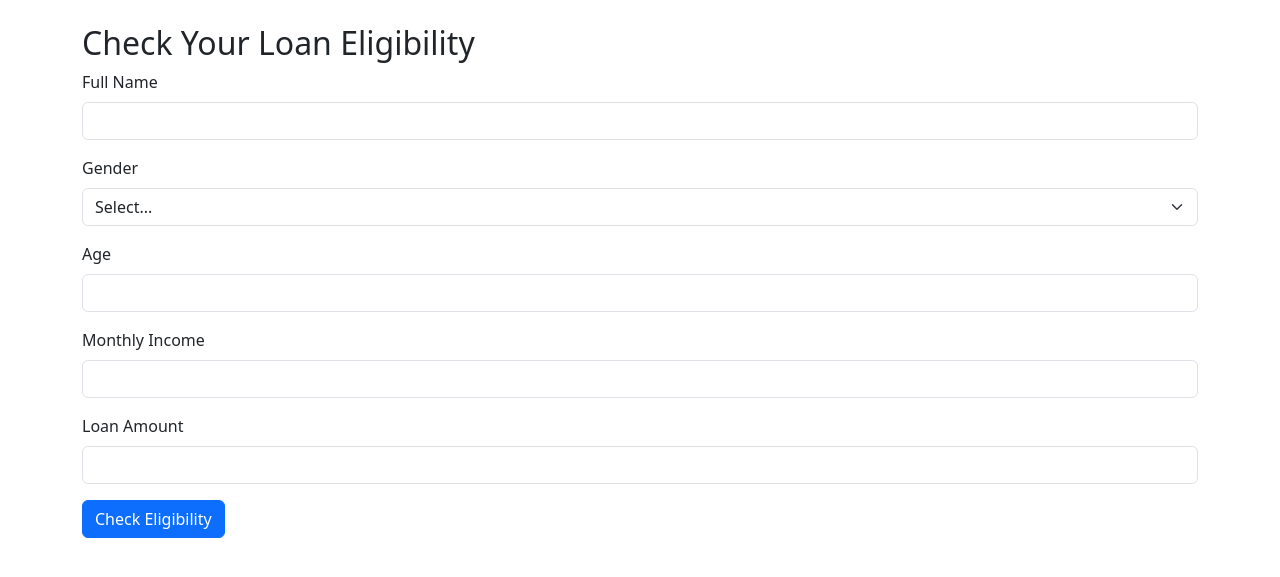
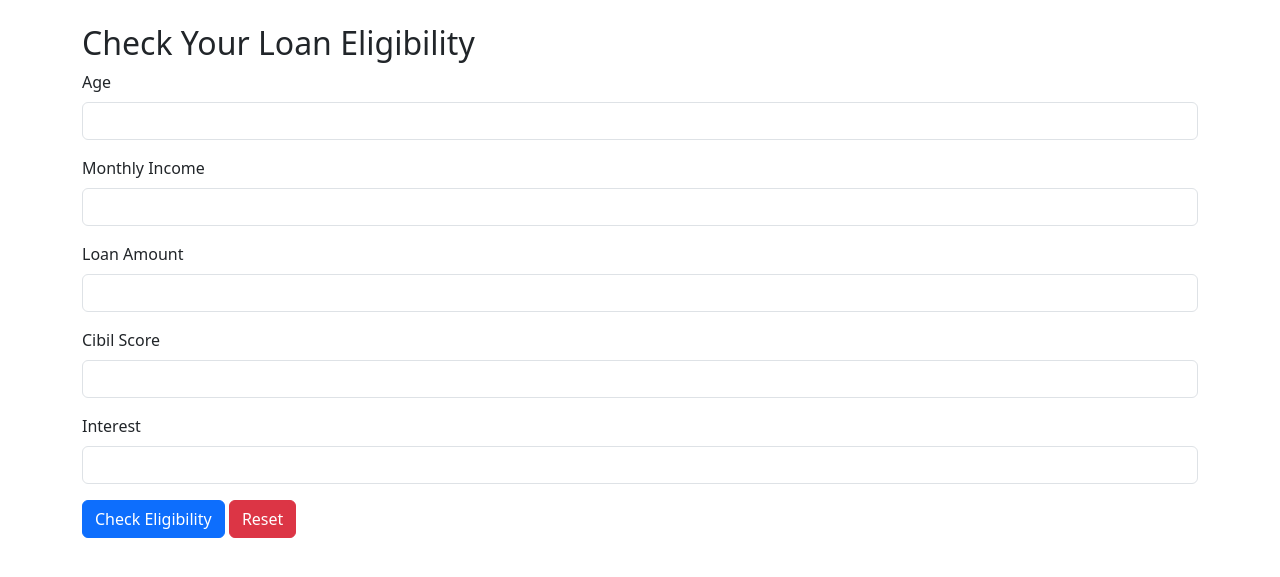
Before and after one commit to ThanigaivelGanapathi/Loan-Eligibility-Checker, a Django app: template Loan Eligibility Checker/Mini Project/website/templates/predict.html in a window 1280 px wide. Shown: the part 56-633 px from the top of the page. Run offline with Django 3.2, Linux system fonts and the light colour scheme; the template is opened without the code that fills it, so the values that code supplies are empty.

Commit message:
Add files via upload

```diff
--- a/Loan Eligibility Checker/Mini Project/website/templates/predict.html
+++ b/Loan Eligibility Checker/Mini Project/website/templates/predict.html
@@ -8,6 +8,7 @@
     <meta name="viewport" content="width=device-width, initial-scale=1">
     <!-- Bootstrap CDN -->
     <link href="https://cdn.jsdelivr.net/npm/bootstrap@5.3.3/dist/css/bootstrap.min.css" rel="stylesheet">
+    <link href="https://cdn.jsdelivr.net/npm/bootstrap@5.3.3/dist/css/bootstrap.min.css">
 </head>
 <body>
 
@@ -17,53 +18,74 @@
     <a class="text-dark" href="/">
       <img src="{% static 'LoanPredictor/images/home.png' %}" alt="Loan Banner" style="width:40px;">
     </a>
-
-
-<!--    <div class="collapse navbar-collapse" id="navbarNav">-->
-<!--      <ul class="navbar-nav ms-auto">-->
-<!--        <li class="nav-item">-->
-<!--          <a class="nav-link active text-muted" href="/">Home</a>-->
-<!--        </li>-->
-<!--        <li class="nav-item">-->
-<!--          <a class="nav-link text-dark" href="predict">Predict</a>-->
-<!--        </li>-->
-<!--      </ul>-->
-<!--    </div>-->
   </div>
 </nav>
 
 <div class="container mt-4">
     <h2>Check Your Loan Eligibility</h2>
-    <form method="POST" action="">
+    <form method="POST" action="/results" id="eligibilityForm">
         {% csrf_token %}
-        <div class="mb-3">
-            <label for="name" class="form-label">Full Name</label>
-            <input type="text" class="form-control" name="name" required>
-        </div>
-        <div class="mb-3">
-            <label class="form-label">Gender</label>
-            <select class="form-select" name="gender" required>
-                <option value="">Select...</option>
-                <option value="Male">Male</option>
-                <option value="Female">Female</option>
-            </select>
-        </div>
+<!--        <div class="mb-3">-->
+<!--            <label class="form-label">Gender</label>-->
+<!--            <select class="form-select" name="gender" required>-->
+<!--                <option value="">Select...</option>-->
+<!--                <option value="Male" {% if form_data.gender == "Male" %}selected{% endif %}>Male</option>-->
+<!--                <option value="Female" {% if form_data.gender == "Female" %}selected{% endif %}>Female</option>-->
+<!--            </select>-->
+<!--        </div>-->
         <div class="mb-3">
             <label for="age" class="form-label">Age</label>
-            <input type="number" class="form-control" name="age" required>
+            <input type="number" class="form-control" name="age" value="{{ form_data.age }}" required min="18" max="100">
         </div>
         <div class="mb-3">
             <label for="income" class="form-label">Monthly Income</label>
-            <input type="number" class="form-control" name="income" required>
+            <input type="number" class="form-control" name="income" value="{{ form_data.income }}" required>
         </div>
         <div class="mb-3">
             <label for="loan_amount" class="form-label">Loan Amount</label>
-            <input type="number" class="form-control" name="loan_amount" required>
+            <input type="number" class="form-control" name="loan_amount" value="{{ form_data.loan_amount}}" required>
+        </div>
+       <div class="mb-3">
+            <label for="credit_score" class="form-label">Cibil Score</label>
+            <input type="number" class="form-control" name="credit_score" value="{{ form_data.credit_score }}" required min="300" max="900">
+        </div>
+       <div class="mb-3">
+            <label for="Interest" class="form-label">Interest</label>
+            <input type="number" class="form-control" name="Interest" value="{{ form_data.interest }}" required min="0" max="100" step="0.01">
         </div>
         <button type="submit" class="btn btn-primary">Check Eligibility</button>
+        <button type="button" class="btn btn-danger" onclick="clearFormFields()">Reset</button>
     </form>
+    {% if result %}
+        <div class="alert alert-info mt-4">
+            <strong>{{ result }}</strong>
+        </div>
+    {% endif %}
+
+    <script>
+
+        function clearFormFields() {
+            const form = document.getElementById('eligibilityForm');
+            const inputs = form.querySelectorAll('input, select, textarea');
+
+
+            inputs.forEach(input => {
+                const isCsrf = input.name === 'csrfmiddlewaretoken';
+
+                 if (!isCsrf && input.type !== 'submit' && input.type !== 'button') {
+                        if (input.tagName === 'SELECT') {
+                            input.selectedIndex = 0;
+                        } else {
+                            input.value = '';
+                        }
+                    }
+                });
+
+            const resultBox = document.querySelector('.alert');
+            if (resultBox) resultBox.remove();
+       }
+    </script>
 </div>
-
 
 <script src="https://cdn.jsdelivr.net/npm/bootstrap@5.3.3/dist/js/bootstrap.bundle.min.js"></script>
 </body>
```
Also changed, not shown: Loan Eligibility Checker/Mini Project/website/templates/home.html (+27 -64 lines).
